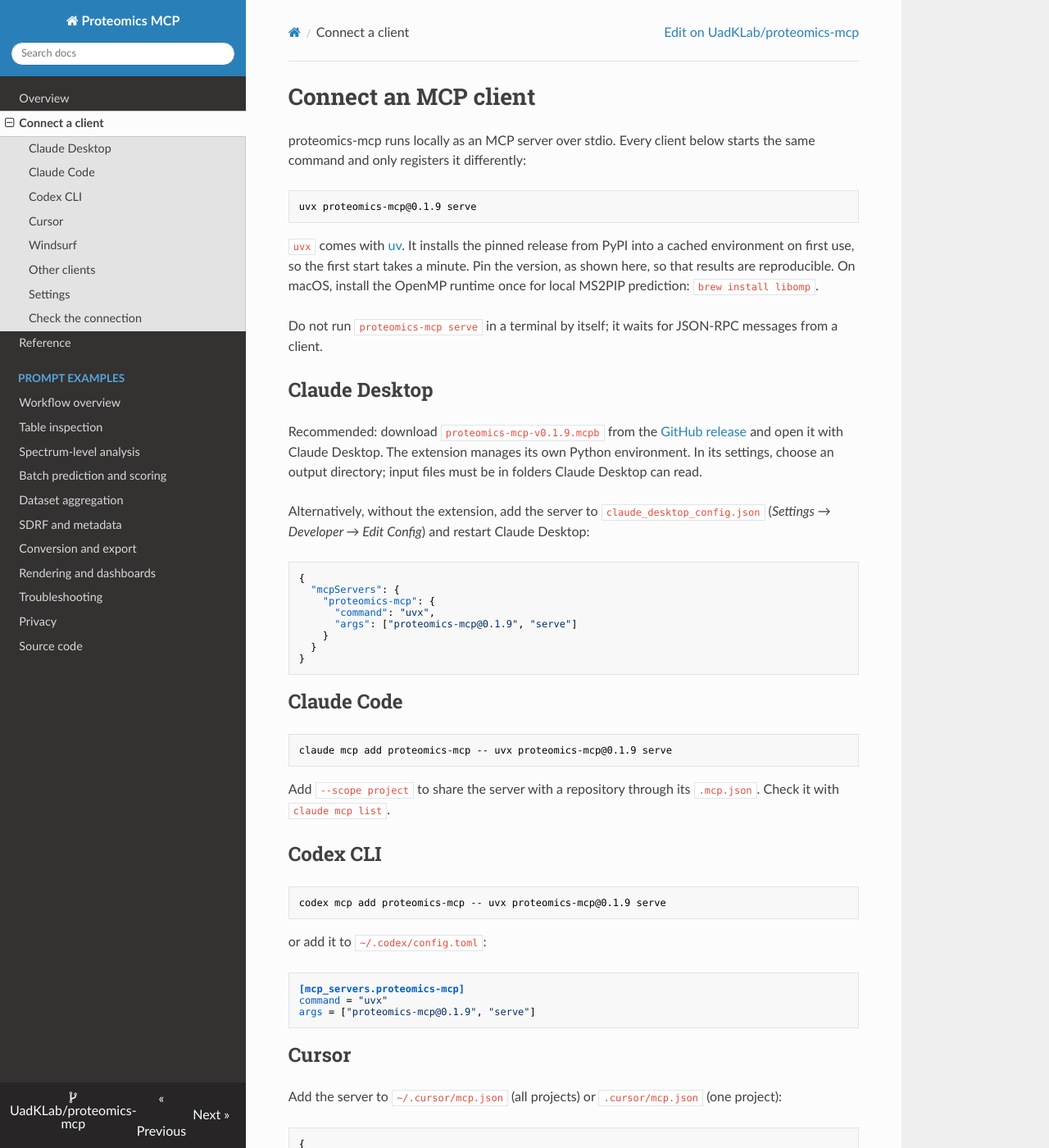
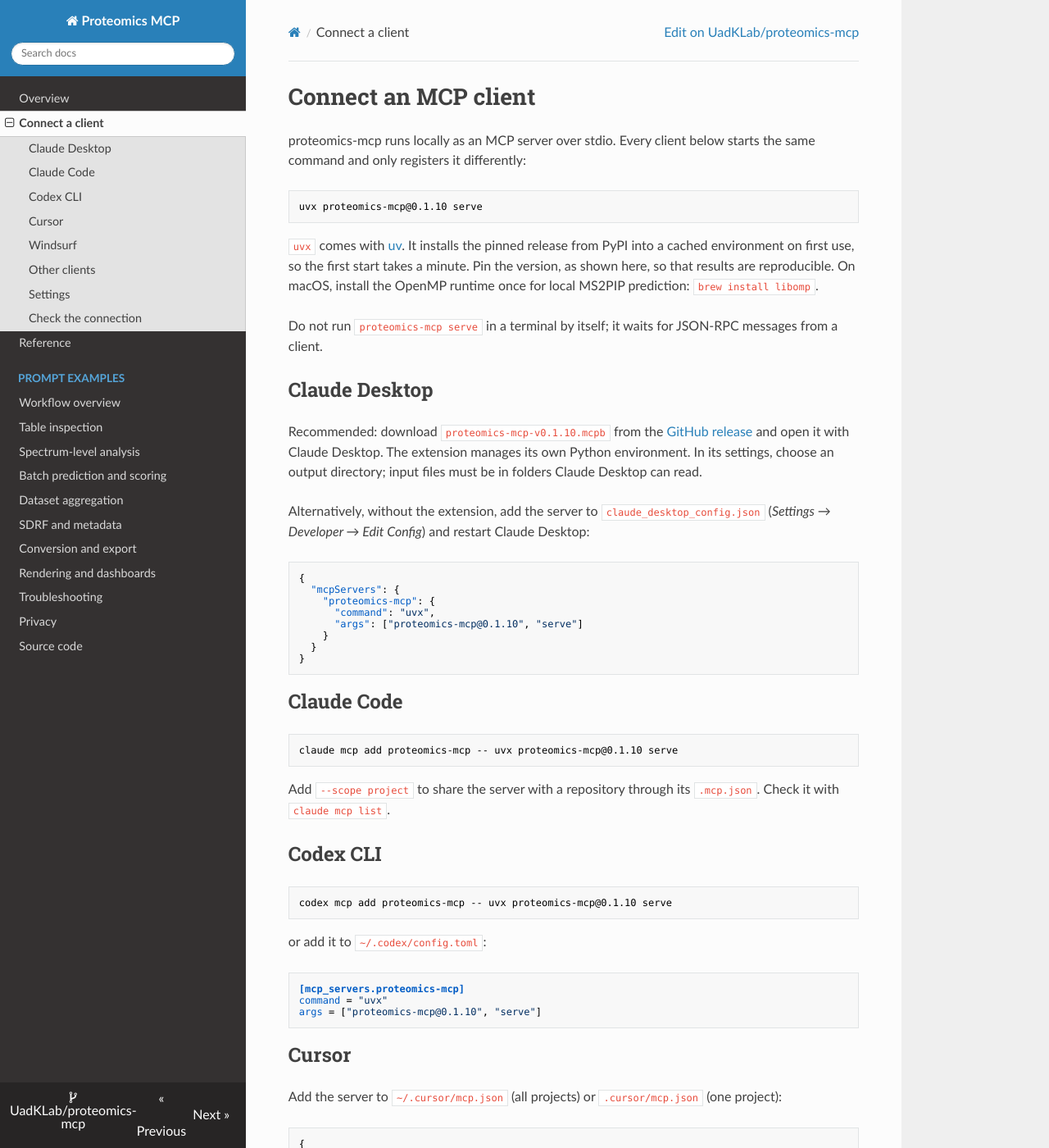
Before and after one commit to UadKLab/proteomics-mcp, an MkDocs documentation site: the page built from docs/clients.md, in a window 1280 px wide and 1400 px high. Shown: the whole window at 82% size. Built offline with MkDocs 1.6.1, drawn with Linux system fonts in a browser that asks for light colours; nearby versions of some CDN libraries; some of the changed text lies outside the part shown.

Commit message:
docs: pin client setup commands to 0.1.10
Refs #69

Co-Authored-By: Claude Opus 5.5 <noreply@anthropic.com>

````diff
--- a/docs/clients.md
+++ b/docs/clients.md
@@ -3,7 +3,7 @@
 proteomics-mcp runs locally as an MCP server over stdio. Every client below starts the same command and only registers it differently:
 
 ```text
-uvx proteomics-mcp@0.1.9 serve
+uvx proteomics-mcp@0.1.10 serve
 ```
 
 `uvx` comes with [uv](https://docs.astral.sh/uv/getting-started/installation/). It installs the pinned release from PyPI into a cached environment on first use, so the first start takes a minute. Pin the version, as shown here, so that results are reproducible. On macOS, install the OpenMP runtime once for local MS2PIP prediction: `brew install libomp`.
@@ -12,7 +12,7 @@ Do not run `proteomics-mcp serve` in a terminal by itself; it waits for JSON-RPC
 
 ## Claude Desktop
 
-Recommended: download `proteomics-mcp-v0.1.9.mcpb` from the [GitHub release](https://github.com/UadKLab/proteomics-mcp/releases/tag/v0.1.9) and open it with Claude Desktop. The extension manages its own Python environment. In its settings, choose an output directory; input files must be in folders Claude Desktop can read.
+Recommended: download `proteomics-mcp-v0.1.10.mcpb` from the [GitHub release](https://github.com/UadKLab/proteomics-mcp/releases/tag/v0.1.10) and open it with Claude Desktop. The extension manages its own Python environment. In its settings, choose an output directory; input files must be in folders Claude Desktop can read.
 
 Alternatively, without the extension, add the server to `claude_desktop_config.json` (*Settings → Developer → Edit Config*) and restart Claude Desktop:
 
@@ -21,7 +21,7 @@ Alternatively, without the extension, add the server to `claude_desktop_config.j
   "mcpServers": {
     "proteomics-mcp": {
       "command": "uvx",
-      "args": ["proteomics-mcp@0.1.9", "serve"]
+      "args": ["proteomics-mcp@0.1.10", "serve"]
     }
   }
 }
@@ -30,7 +30,7 @@ Alternatively, without the extension, add the server to `claude_desktop_config.j
 ## Claude Code
 
 ```bash
-claude mcp add proteomics-mcp -- uvx proteomics-mcp@0.1.9 serve
+claude mcp add proteomics-mcp -- uvx proteomics-mcp@0.1.10 serve
 ```
 
 Add `--scope project` to share the server with a repository through its `.mcp.json`. Check it with `claude mcp list`.
@@ -38,7 +38,7 @@ Add `--scope project` to share the server with a repository through its `.mcp.js
 ## Codex CLI
 
 ```bash
-codex mcp add proteomics-mcp -- uvx proteomics-mcp@0.1.9 serve
+codex mcp add proteomics-mcp -- uvx proteomics-mcp@0.1.10 serve
 ```
 
 or add it to `~/.codex/config.toml`:
@@ -46,7 +46,7 @@ or add it to `~/.codex/config.toml`:
 ```toml
 [mcp_servers.proteomics-mcp]
 command = "uvx"
-args = ["proteomics-mcp@0.1.9", "serve"]
+args = ["proteomics-mcp@0.1.10", "serve"]
 ```
 
 ## Cursor
@@ -58,7 +58,7 @@ Add the server to `~/.cursor/mcp.json` (all projects) or `.cursor/mcp.json` (one
   "mcpServers": {
     "proteomics-mcp": {
       "command": "uvx",
-      "args": ["proteomics-mcp@0.1.9", "serve"]
+      "args": ["proteomics-mcp@0.1.10", "serve"]
     }
   }
 }
````
Also changed, not shown: README.md (+2 -2 lines).
